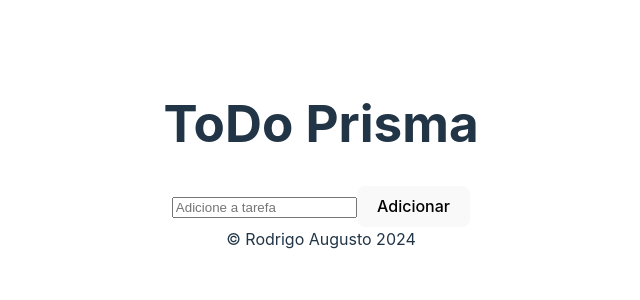
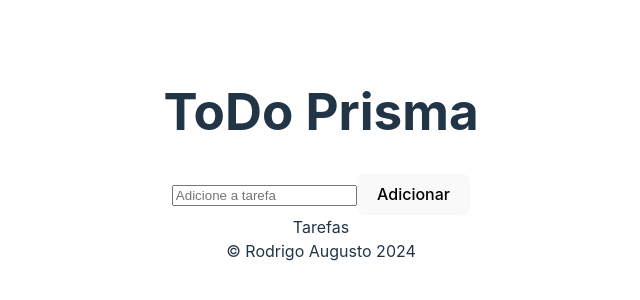
Before and after one commit to raugusto96/todo-prisma, a React (Vite) app in the folder app/: page / in a window 1280 px wide. Shown: the part 244-544 px from the top of the page, without its empty margins (319-959 px from the left). Built offline with nearby package versions, Linux system fonts and the light colour scheme.

Commit message:
feat: add task style

```diff
--- a/app/src/presentation/pages/task/Task.styles.ts
+++ b/app/src/presentation/pages/task/Task.styles.ts
@@ -1,3 +1,6 @@
 import styled from "styled-components";
 
-export const Container = styled.div``;
+export const Container = styled.div`
+  display: flex;
+  flex-direction: column;
+`;
--- a/app/src/presentation/pages/task/Task.tsx
+++ b/app/src/presentation/pages/task/Task.tsx
@@ -1,10 +1,12 @@
+import List from "@/presentation/components/list/List";
+import Form from "@/presentation/components/form/Form";
 import { Container } from "./Task.styles";
-import Form from "@/presentation/components/form/Form";
 
 const Task: React.FC = () => {
   return (
     <Container>
       <Form />
+      <List />
     </Container>
   );
 };
```
